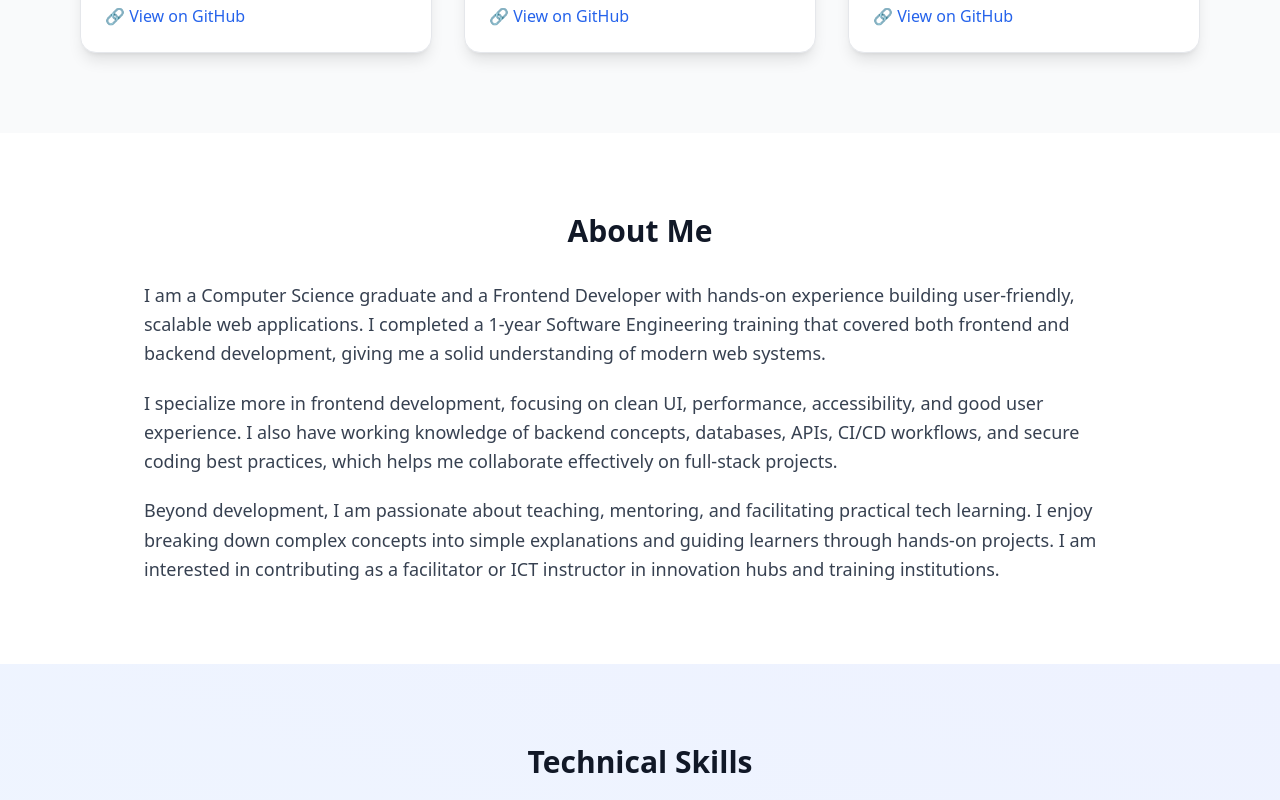
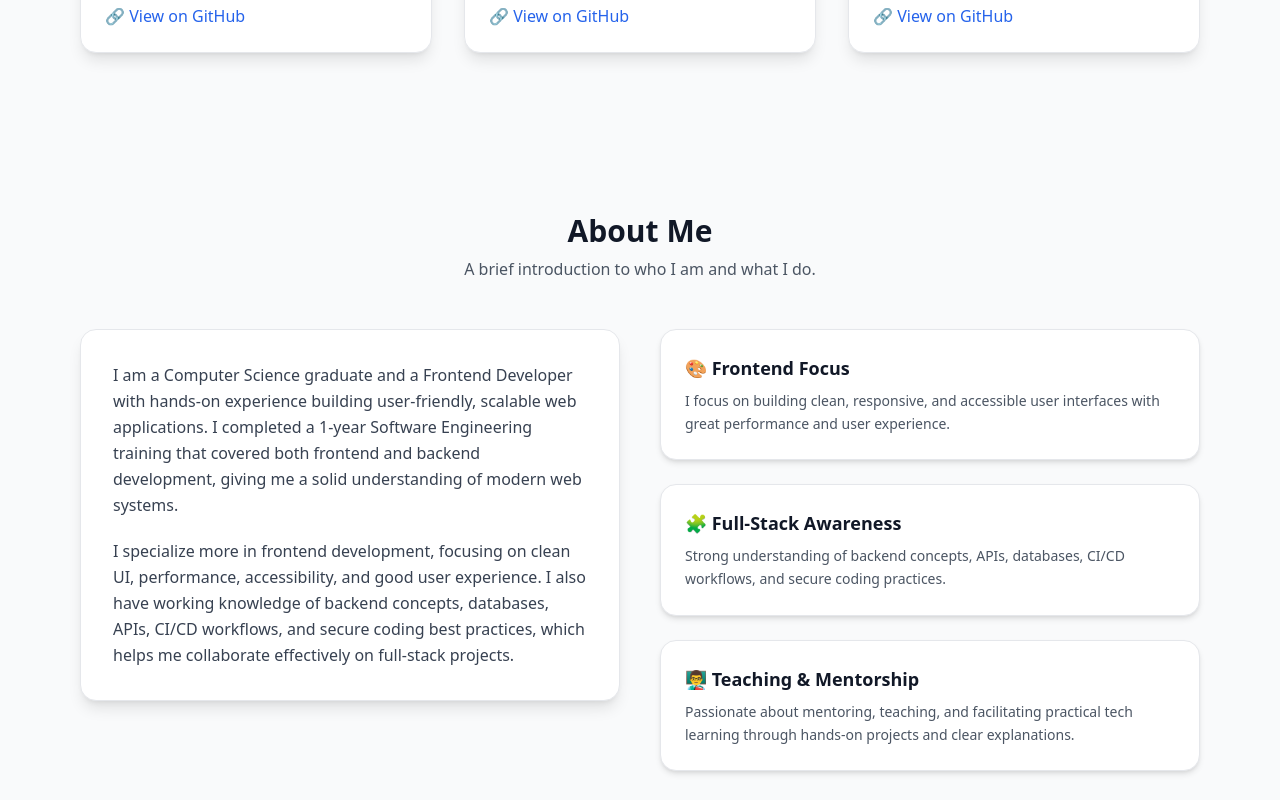
Before and after one commit to Aduagba90/my-portfolio, a React (Create React App) app: page / in a window 1280 px wide. Shown: the part 960-1760 px from the top of the page. Built offline with nearby package versions, Linux system fonts and the light colour scheme.

Commit message:
Update About Me content

```diff
--- a/src/App.js
+++ b/src/App.js
@@ -149,11 +149,17 @@ export default function App() {
       </section>
 
            {/* ===== About Me Section ===== */}
-      <section id="about" className="py-20 bg-white">
-        <div className="max-w-5xl mx-auto px-4">
+<section id="about" className="py-20 bg-gray-50">
+  <div className="max-w-6xl mx-auto px-4">
     <h2 className="text-3xl font-bold text-center">About Me</h2>
+    <p className="text-gray-600 text-center mt-2 max-w-2xl mx-auto">
+      A brief introduction to who I am and what I do.
+    </p>
 
-          <div className="mt-8 text-gray-700 text-lg leading-relaxed space-y-5">
+    <div className="mt-12 grid md:grid-cols-2 gap-10 items-start">
+
+      {/* Left: Text Card */}
+      <div className="bg-white p-8 rounded-2xl shadow-lg border border-gray-200 space-y-5 text-gray-700 leading-relaxed">
         <p>
           I am a Computer Science graduate and a Frontend Developer with
           hands-on experience building user-friendly, scalable web
@@ -169,18 +175,39 @@ export default function App() {
           workflows, and secure coding best practices, which helps me
           collaborate effectively on full-stack projects.
         </p>
+      </div>
 
-            <p>
-              Beyond development, I am passionate about teaching, mentoring, and
-              facilitating practical tech learning. I enjoy breaking down
-              complex concepts into simple explanations and guiding learners
-              through hands-on projects. I am interested in contributing as a
-              facilitator or ICT instructor in innovation hubs and training
-              institutions.
+      {/* Right: Highlights */}
+      <div className="grid gap-6">
+        <div className="bg-white p-6 rounded-2xl shadow-md border border-gray-200">
+          <h3 className="font-semibold text-lg mb-2">🎨 Frontend Focus</h3>
+          <p className="text-gray-600 text-sm leading-relaxed">
+            I focus on building clean, responsive, and accessible user
+            interfaces with great performance and user experience.
+          </p>
+        </div>
+
+        <div className="bg-white p-6 rounded-2xl shadow-md border border-gray-200">
+          <h3 className="font-semibold text-lg mb-2">🧩 Full-Stack Awareness</h3>
+          <p className="text-gray-600 text-sm leading-relaxed">
+            Strong understanding of backend concepts, APIs, databases, CI/CD
+            workflows, and secure coding practices.
+          </p>
+        </div>
+
+        <div className="bg-white p-6 rounded-2xl shadow-md border border-gray-200">
+          <h3 className="font-semibold text-lg mb-2">👨‍🏫 Teaching & Mentorship</h3>
+          <p className="text-gray-600 text-sm leading-relaxed">
+            Passionate about mentoring, teaching, and facilitating practical
+            tech learning through hands-on projects and clear explanations.
           </p>
         </div>
       </div>
+
+    </div>
+  </div>
 </section>
+
 
 
       {/* ===== Skills Section ===== */}
```
Lines whose indentation alone changed are shown as unchanged.
